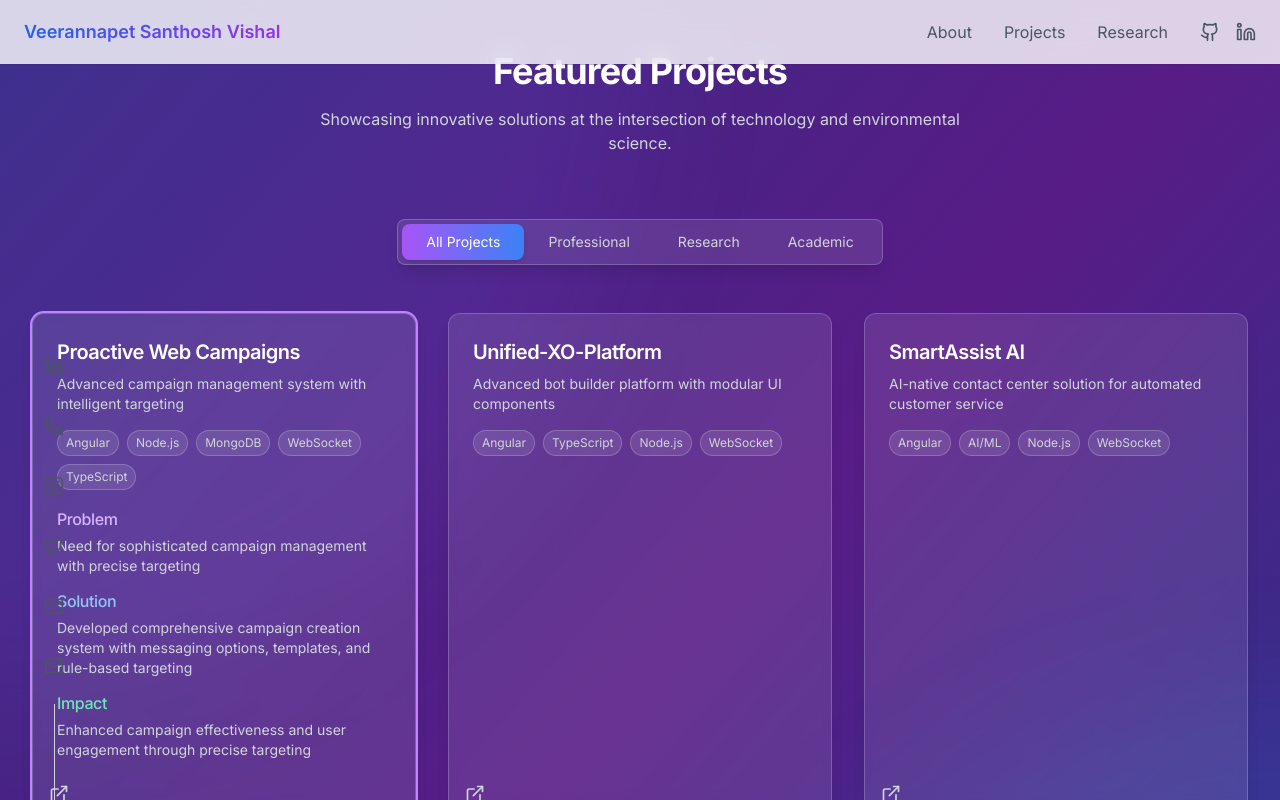
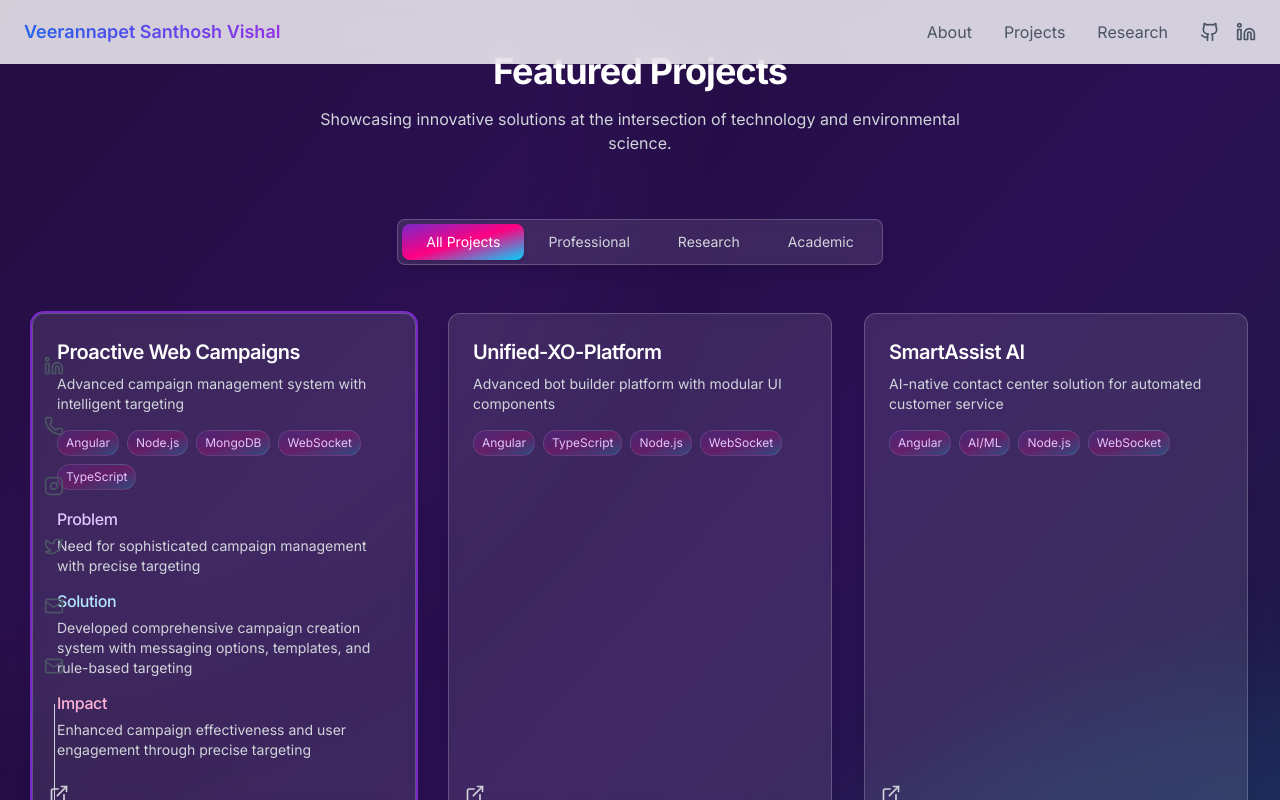
Before and after one commit to vsv2014/Bolt_VSV_porfolio, a React (Vite) app: page / in a window 1280 px wide. Both pictures are taken after a click on the element 224 px from the left and 6619 px from the top of the page. Shown: the part 6179-6979 px from the top of the page. Built offline with nearby package versions, Linux system fonts and the light colour scheme.

Commit message:
feat: Update Projects section with futuristic AI/ML theme

```diff
--- a/src/components/sections/Awards.tsx
+++ b/src/components/sections/Awards.tsx
@@ -11,14 +11,15 @@ interface Recognition {
 
 const recognitions: Recognition[] = [
   {
-    title: 'Academic Excellence Award',
-    period: '2014 - 2016',
-    description: 'Achieved outstanding academic performance in Higher Secondary Education at Sri Gayatri Jr College',
+    title: 'Outstanding Performance Award',
+    period: 'July 2024 - September 2024',
+    description: 'Recognized for exceptional performance in Web SDK development and customer support at Kore.ai',
     metrics: [
-      'Secured 98.1% in board examinations',
-      'Ranked among top performers in the institution',
-      'Excelled in Mathematics and Sciences',
-      'Merit scholarship recipient'
+      'Led Web SDK issue resolution and code-level debugging',
+      'Resolved 120+ customer tickets in 3 months',
+      'Conducted adhoc working sessions with customers',
+      'Provided deep technical analysis and solutions',
+      'Collaborated with platform teams for comprehensive fixes'
     ],
     icon: 'trophy'
   },
@@ -34,6 +35,35 @@ const recognitions: Recognition[] = [
     ],
     icon: 'star'
   },
+  {
+    title: 'All India Academic Excellence Award',
+    period: '2014 - 2016',
+    description: 'Achieved outstanding academic performance in IIT-JEE Enternace Examination',
+    metrics: [
+      'Secured 99.7% percentile in India',
+      'All India Rank 5625 among 14 lakhs+ students',
+      'OBC rank 1122 in OBC quota',
+      'Ranked among top performers in the India',
+      'Excelled in Mathematics and Sciences',
+      'Merit scholarship recipient',
+      'Seats in India\'s premium Institutions like IIIT Hyderabad, NIT Warangal'
+    ],
+    icon: 'trophy'
+  },
+
+  {
+    title: 'Academic Excellence Award',
+    period: '2012 - 2014',
+    description: 'Achieved outstanding academic performance in Higher Secondary Education at Sri Gayatri Jr College',
+    metrics: [
+      'Secured 98.1% in board examinations',
+      'Ranked among top performers in the institution',
+      'Excelled in Mathematics and Sciences',
+      'Merit scholarship recipient'
+    ],
+    icon: 'trophy'
+  },
+
   {
     title: 'Academic Achievement',
     period: '2014',
--- a/src/components/sections/Projects.tsx
+++ b/src/components/sections/Projects.tsx
@@ -130,11 +130,11 @@ const Projects: FC = () => {
   );
 
   return (
-    <section className="py-16 sm:py-20 md:py-24 bg-gradient-to-br from-indigo-900 via-purple-900 to-blue-900 relative overflow-hidden" id="projects">
+    <section className="py-16 sm:py-20 md:py-24 bg-gradient-to-br from-[#1a0b2e] via-[#2b1055] to-[#16213e] relative overflow-hidden" id="projects">
       {/* Glass Background Shapes */}
       <div className="absolute inset-0 overflow-hidden">
-        <div className="absolute -top-1/2 -left-1/2 w-full h-full bg-purple-500/10 rounded-full blur-3xl"></div>
-        <div className="absolute -bottom-1/2 -right-1/2 w-full h-full bg-blue-500/10 rounded-full blur-3xl"></div>
+        <div className="absolute -top-1/2 -left-1/2 w-full h-full bg-[#7928ca]/10 rounded-full blur-3xl"></div>
+        <div className="absolute -bottom-1/2 -right-1/2 w-full h-full bg-[#00d4ff]/10 rounded-full blur-3xl"></div>
       </div>
 
       <div className="container mx-auto px-4 sm:px-6 lg:px-8 relative z-10">
@@ -162,7 +162,7 @@ const Projects: FC = () => {
                 }}
                 className={`px-3 sm:px-4 md:px-6 py-2 rounded-lg transition-colors whitespace-nowrap text-sm ${
                   activeCategory === category.value
-                    ? 'bg-gradient-to-r from-purple-500 to-blue-500 text-white shadow-md'
+                    ? 'bg-gradient-to-br from-[#7928ca] via-[#ff0080] to-[#00d4ff] text-white shadow-md'
                     : 'text-gray-300 hover:text-white hover:bg-white/10'
                 }`}
                 whileHover={{ scale: 1.05 }}
@@ -190,20 +190,20 @@ const Projects: FC = () => {
                   layout: { duration: 0.3 }
                 }}
                 className={`bg-white/10 backdrop-blur-sm rounded-xl shadow-lg overflow-hidden hover:shadow-xl transition-all duration-300 flex flex-col border border-white/20 group ${
-                  selectedProject === project.title ? 'ring-2 ring-purple-400' : ''
+                  selectedProject === project.title ? 'ring-2 ring-[#7928ca]' : ''
                 }`}
                 onClick={() => setSelectedProject(selectedProject === project.title ? null : project.title)}
               >
                 <div className="p-6">
-                  <h3 className="text-xl font-semibold text-white mb-2">{project.title}</h3>
-                  <p className="text-gray-300 text-sm mb-4">{project.description}</p>
+                  <h3 className="text-xl font-semibold text-white group-hover:text-[#e2c4ff] transition-colors mb-2">{project.title}</h3>
+                  <p className="text-gray-300 text-sm mb-4 group-hover:text-gray-200 transition-colors">{project.description}</p>
 
                   {/* Tech Stack */}
                   <div className="flex flex-wrap gap-2 mb-4">
                     {project.techStack.map((tech) => (
                       <span
                         key={tech}
-                        className="px-2 py-1 text-xs rounded-full bg-white/10 text-gray-300 border border-white/20"
+                        className="px-2 py-1 text-xs rounded-full bg-gradient-to-br from-[#7928ca]/20 via-[#ff0080]/20 to-[#00d4ff]/20 text-[#e2c4ff] border border-white/10 group-hover:from-[#7928ca]/30 group-hover:via-[#ff0080]/30 group-hover:to-[#00d4ff]/30 group-hover:text-[#ffb3d9] transition-colors"
                       >
                         {tech}
                       </span>
@@ -220,16 +220,16 @@ const Projects: FC = () => {
                         className="space-y-3"
                       >
                         <div>
-                          <h4 className="text-purple-300 font-medium mb-1">Problem</h4>
-                          <p className="text-gray-300 text-sm">{project.problem}</p>
+                          <h4 className="text-[#e2c4ff] font-medium mb-1">Problem</h4>
+                          <p className="text-gray-300 text-sm group-hover:text-gray-200 transition-colors">{project.problem}</p>
                         </div>
                         <div>
-                          <h4 className="text-blue-300 font-medium mb-1">Solution</h4>
-                          <p className="text-gray-300 text-sm">{project.solution}</p>
+                          <h4 className="text-[#b3e6ff] font-medium mb-1">Solution</h4>
+                          <p className="text-gray-300 text-sm group-hover:text-gray-200 transition-colors">{project.solution}</p>
                         </div>
                         <div>
-                          <h4 className="text-emerald-300 font-medium mb-1">Impact</h4>
-                          <p className="text-gray-300 text-sm">{project.impact}</p>
+                          <h4 className="text-[#ffb3d9] font-medium mb-1">Impact</h4>
+                          <p className="text-gray-300 text-sm group-hover:text-gray-200 transition-colors">{project.impact}</p>
                         </div>
                       </motion.div>
                     )}
@@ -243,7 +243,7 @@ const Projects: FC = () => {
                       href={project.githubUrl}
                       target="_blank"
                       rel="noopener noreferrer"
-                      className="text-gray-300 hover:text-purple-300 transition-colors"
+                      className="text-gray-300 hover:text-[#e2c4ff] transition-colors"
                       whileHover={{ scale: 1.1 }}
                       whileTap={{ scale: 0.9 }}
                     >
@@ -255,7 +255,7 @@ const Projects: FC = () => {
                       href={project.demoUrl}
                       target="_blank"
                       rel="noopener noreferrer"
-                      className="text-gray-300 hover:text-blue-300 transition-colors"
+                      className="text-gray-300 hover:text-[#b3e6ff] transition-colors"
                       whileHover={{ scale: 1.1 }}
                       whileTap={{ scale: 0.9 }}
                     >
```
